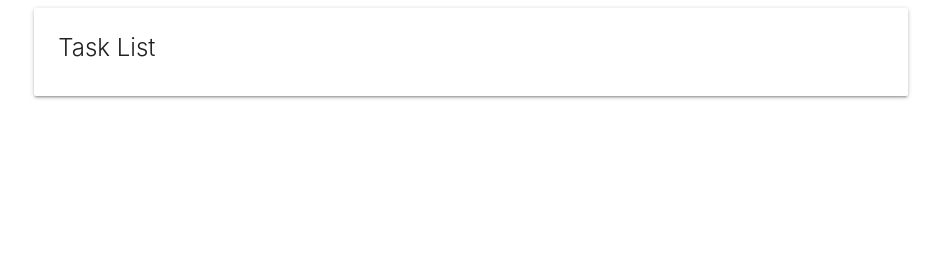
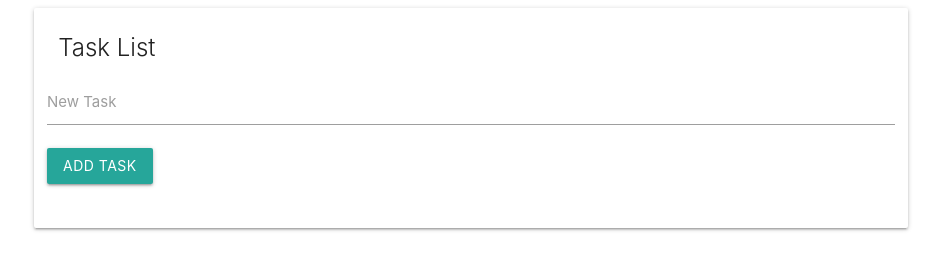
Before and after one commit to av308q/task-list-app, a plain HTML site: page index.html in a window 1280 px wide. Shown: the whole page, without its empty margins (169-1110 px from the left). Drawn offline with nearby package versions, Linux system fonts and the light colour scheme.

Commit message:
more divs and added add task button

```diff
--- a/index.html
+++ b/index.html
@@ -20,6 +20,15 @@
             <span class="card-title">
               Task List
             </span>
+            <div class="row">
+              <form id="task-form">
+                <div class="input-field s12">
+                  <input type="text" name="task" id="task">
+                  <label for="task">New Task</label>
+                </div>
+                <input type="submit" value="Add Task" class="btn">
+              </form>
+            </div>
           </div>
         </div>
       </div>
```
